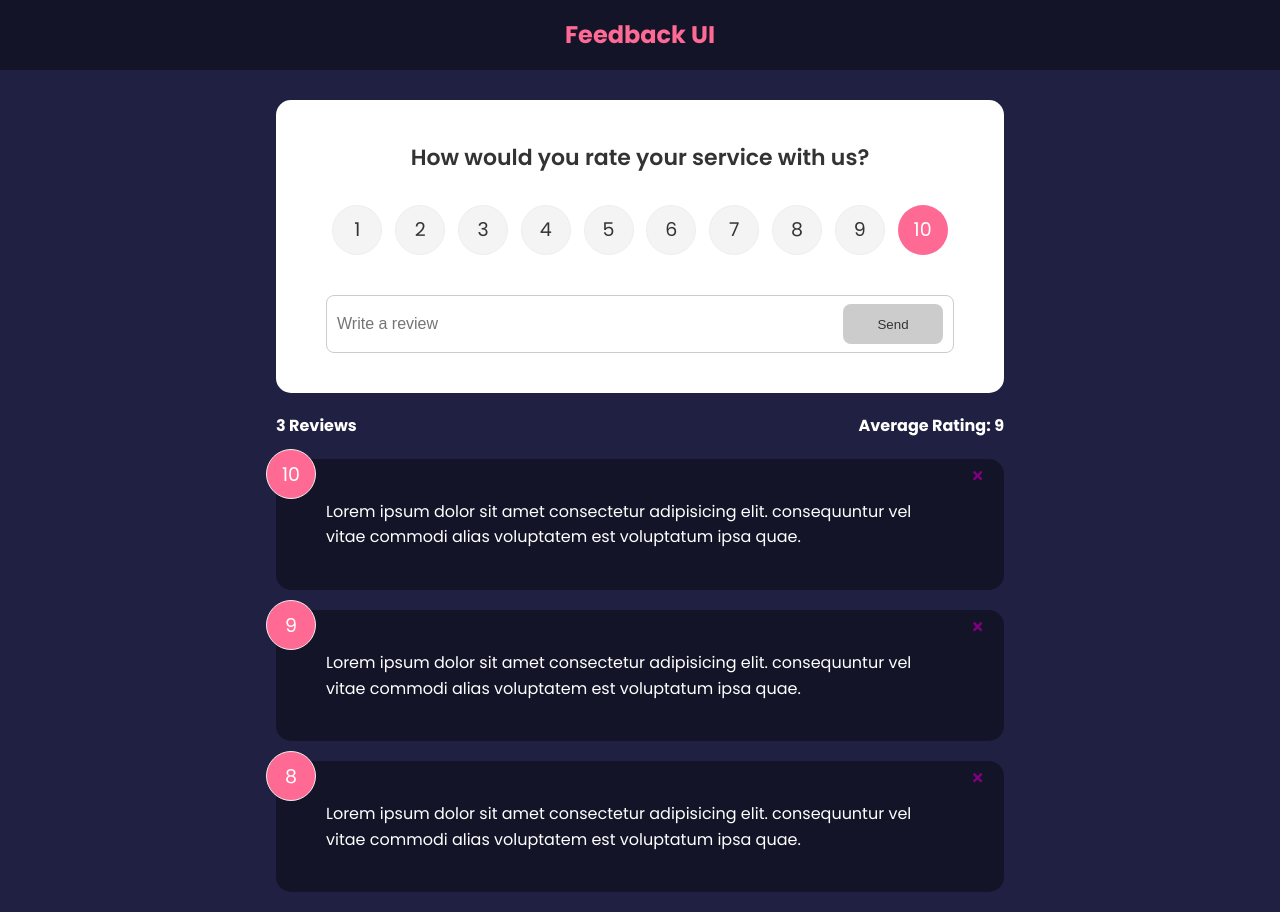
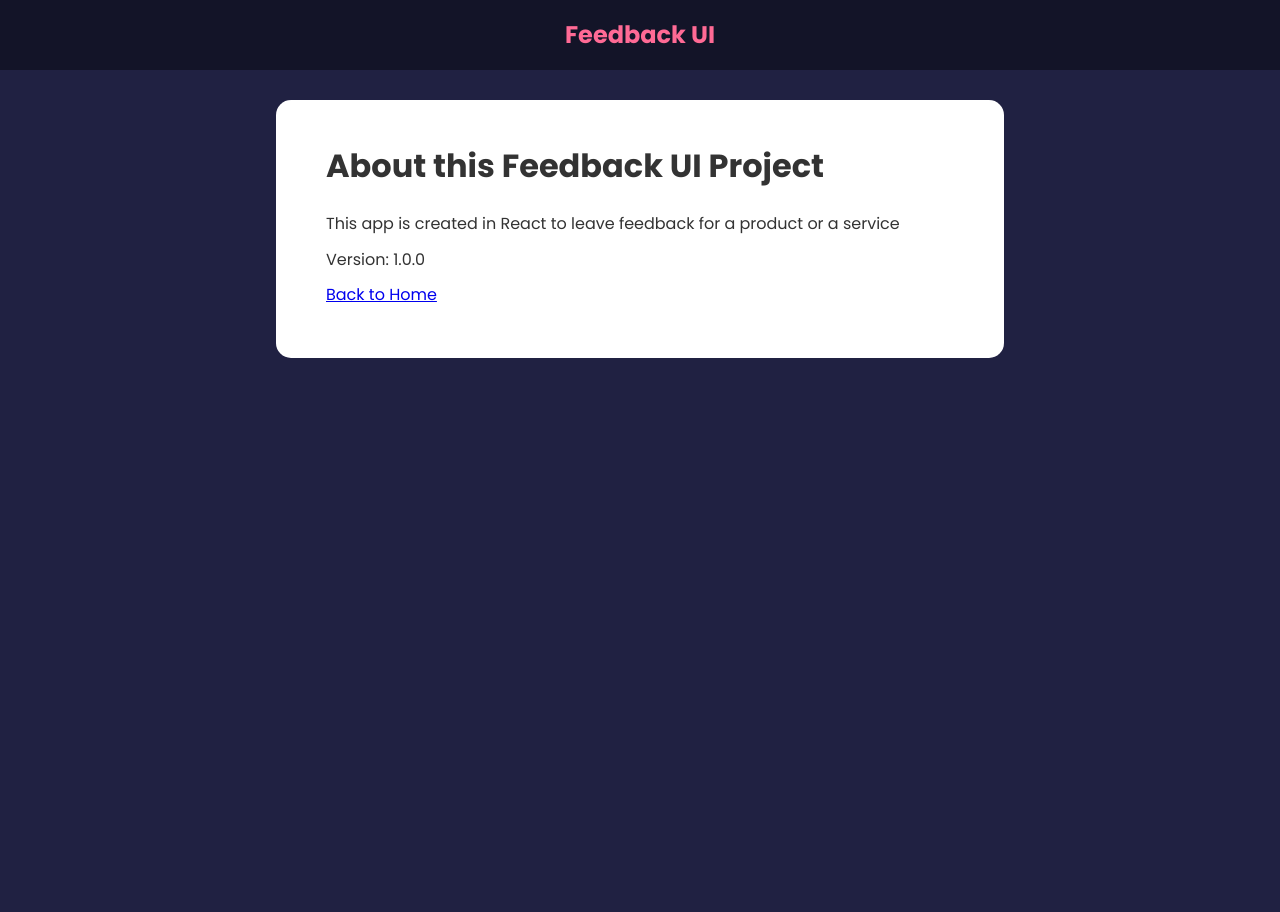
Before and after one commit to aindriu80/react-feedback-app, a React (Create React App) app: page /about in a window 1280 px wide. After the commit the page ends 800 px from the top, so only its background shows below. Built offline with nearby package versions, Linux system fonts and the light colour scheme.

Commit message:
Creating routes in React Router DOM Version 5

```diff
--- a/package.json
+++ b/package.json
@@ -11,6 +11,7 @@
     "react": "^17.0.2",
     "react-dom": "^17.0.2",
     "react-icons": "^4.3.1",
+    "react-router-dom": "^5.3.0",
     "react-scripts": "5.0.0",
     "uuid": "^8.3.2",
     "web-vitals": "^2.1.2"
--- a/src/App.js
+++ b/src/App.js
@@ -1,10 +1,12 @@
 import { v4 as uuidv4 } from 'uuid'
 import { useState } from 'react'
+import { BrowserRouter as Router, Route } from 'react-router-dom'
 import Header from './components/Header'
 import FeedbackList from './components/FeedbackList'
 import FeedbackData from './data/FeedbackData'
 import FeedbackStats from './components/FeedbackStats'
 import FeedbackForm from './components/FeedbackForm'
+import AboutPage from './pages/AboutPage'
 
 function App() {
   const [feedback, setFeedback] = useState(FeedbackData)
@@ -14,21 +16,24 @@ function App() {
     setFeedback([newFeedback, ...feedback])
   }
 
-  const handleDelete = (id) => {
+  const deleteFeedback = (id) => {
     if (window.confirm('Are you sure you want to delete this feedback?')) {
       setFeedback(feedback.filter((item) => item.id !== id))
     }
   }
 
   return (
-    <>
+    <Router>
       <Header />
       <div className="container">
-        <FeedbackForm handleAdd={addFeedback} />
-        <FeedbackStats feedback={feedback} />
-        <FeedbackList feedback={feedback} handleDelete={handleDelete} />
+        <Route exact path="/">
+          <FeedbackForm handleAdd={addFeedback} />
+          <FeedbackStats feedback={feedback} />
+          <FeedbackList feedback={feedback} handleDelete={deleteFeedback} />
+        </Route>
+        <Route path="/about" component={AboutPage} />
       </div>
-    </>
+    </Router>
   )
 }
 export default App
--- /dev/null
+++ b/src/pages/AboutPage.jsx
@@ -0,0 +1,20 @@
+import Card from '../components/shared/Card'
+const AboutPage = () => {
+  return (
+    <Card>
+      <div className="about">
+        <h1>About this Feedback UI Project</h1>
+        <p>
+          This app is created in React to leave feedback for a product or a
+          service
+        </p>
+        <p>Version: 1.0.0</p>
+        <p>
+          <a href="/">Back to Home</a>
+        </p>
+      </div>
+    </Card>
+  )
+}
+
+export default AboutPage
```
Also changed, not shown: 1 other file (tests, documents, lock files or other folders).
